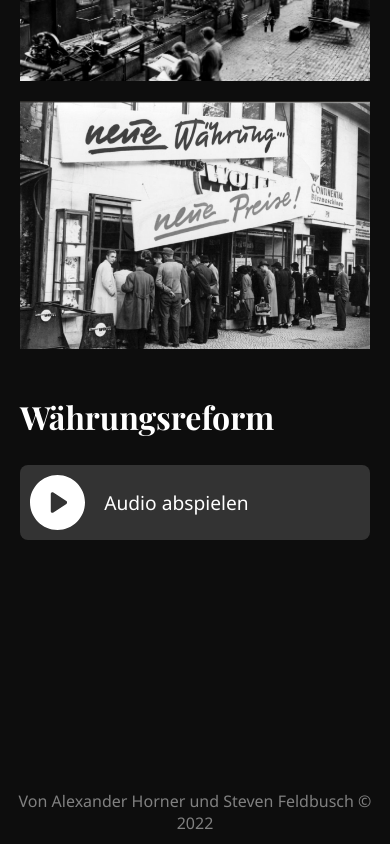
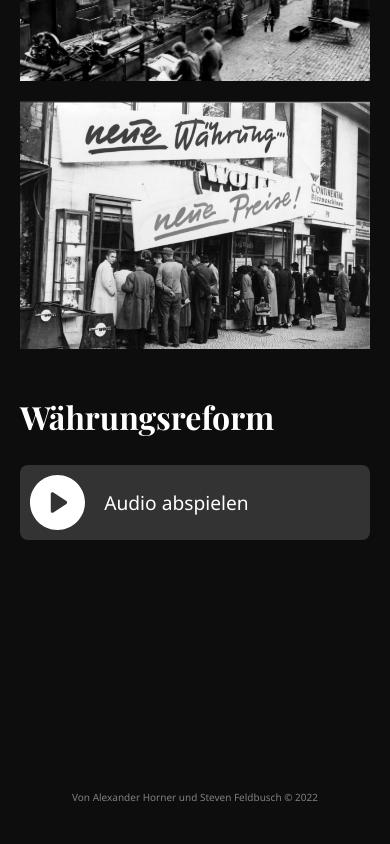
Before and after one commit to alexanderhorner/geschichte-interactive-poster, a Vue app in the folder hosting/: page / in a window 390 px wide. Shown: the part 1680-2524 px from the top of the page. After the commit the page ends 2494 px from the top, so only its background shows below. Built offline with nearby package versions, Linux system fonts and the light colour scheme.

Commit message:
Responsive copyright

```diff
--- a/hosting/src/App.vue
+++ b/hosting/src/App.vue
@@ -19,5 +19,9 @@ import { RouterView } from 'vue-router'
   text-align: center;
   color: hsl(0deg, 0%, 50%);
   margin-bottom: 10px;
+
+  @media screen and (max-width: 600px) {
+    font-size: 10px;
+  }
 }
 </style>
```
